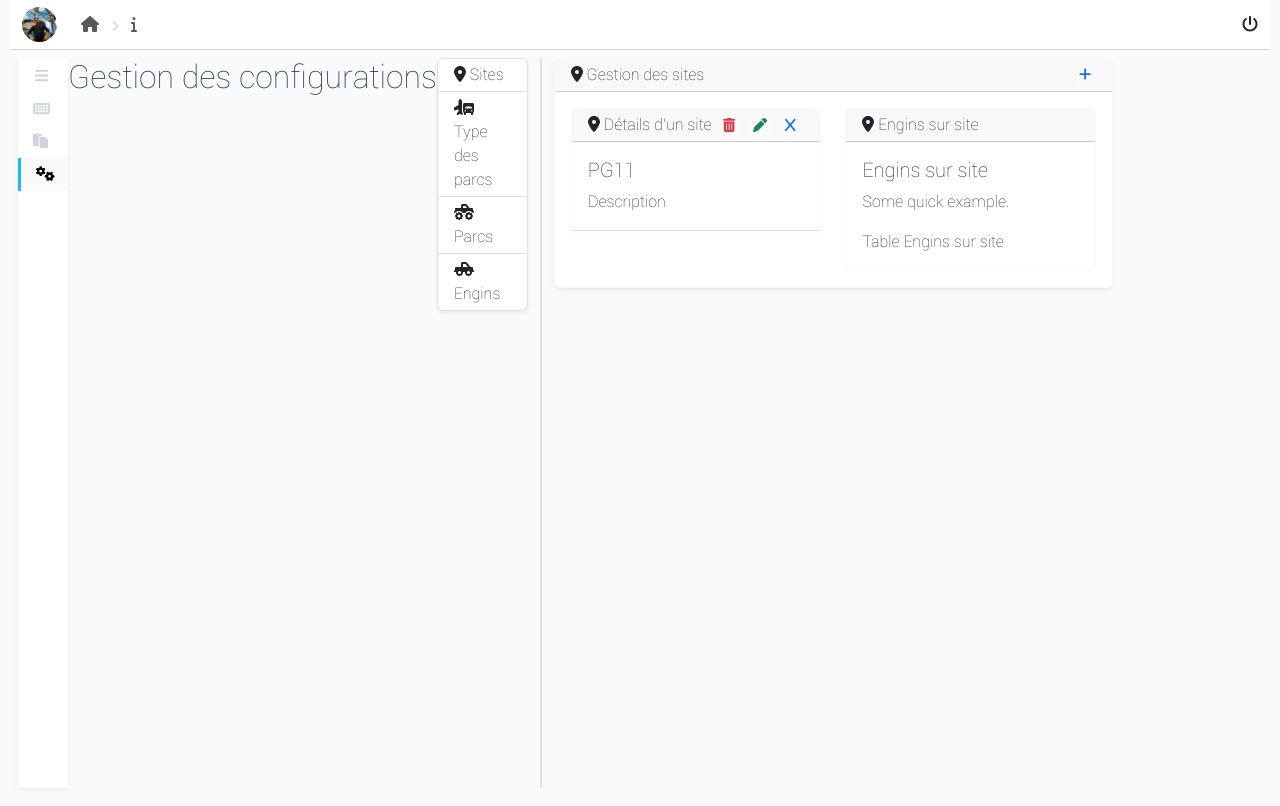
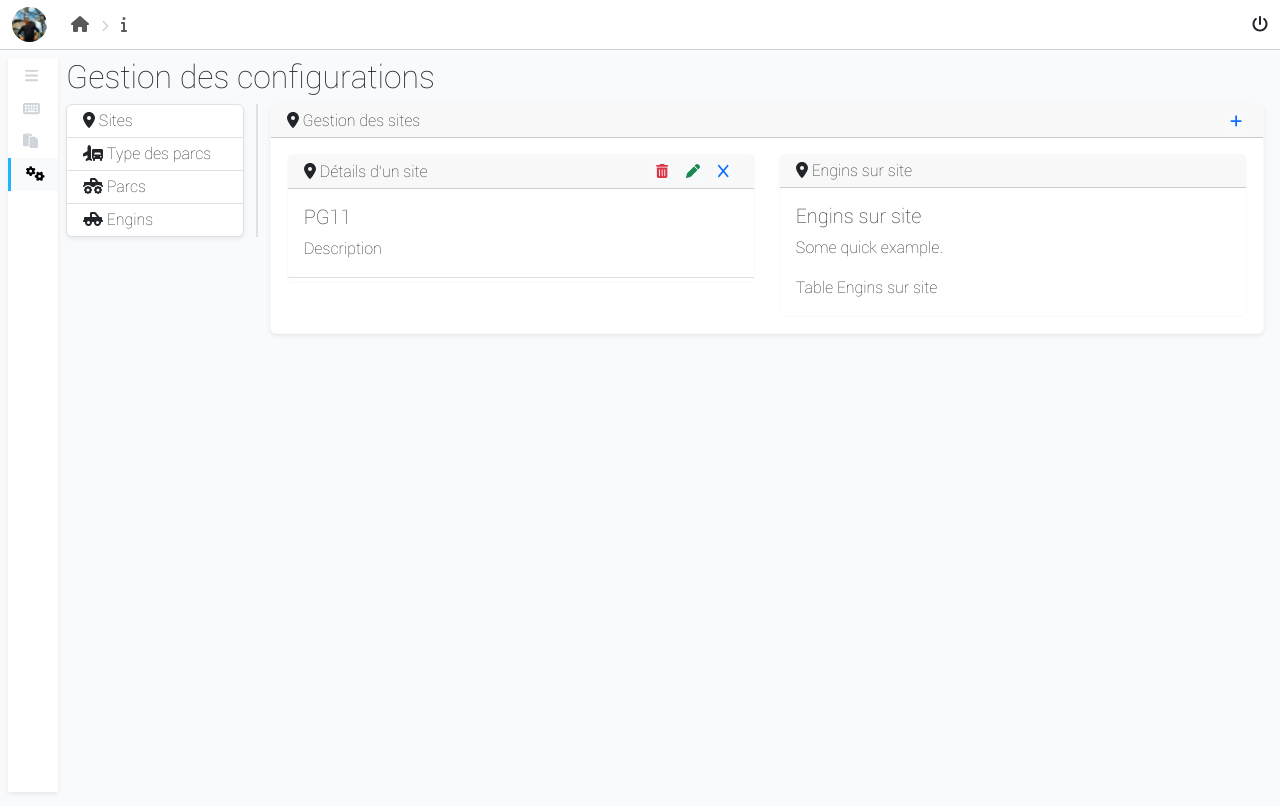
Before and after one commit to ghalass/react_client_001, a React (Create React App) app: page /config/sites/1 in a window 1280 px wide. Built offline with nearby package versions, Linux system fonts and the light colour scheme.

Commit message:
update design mainlyout

```diff
--- a/src/App.css
+++ b/src/App.css
@@ -22,82 +22,5 @@
 
 body {
   background-color: var(--color_navbar_bg) !important;
-  font-family: Roboto, -apple-system, BlinkMacSystemFont, Segoe UI,
-    Helvetica Neue, Arial, sans-serif, Apple Color Emoji, Segoe UI Emoji,
-    Segoe UI Symbol, Noto Color Emoji;
+  font-family: "Gill Sans", "Gill Sans MT", Calibri, "Trebuchet MS", sans-serif;
 }
-
-.navBarTop {
-  padding: 5px 0 !important;
-  background-color: var(--color_body_bg) !important;
-  border-bottom: 1px solid var(--color_gray);
-  height: 50px !important;
-}
-.mainContainer {
-  display: flex !important;
-}
-.main {
-  width: 100% !important;
-  padding: 10px !important;
-  padding-top: 0px !important;
-}
-
-.sidebar {
-  background: var(--color_body_bg);
-  height: calc(100vh - 70px);
-  width: 300px;
-  transition: all 0.2s !important;
-}
-.top_section {
-  display: flex;
-  align-items: center !important;
-  cursor: pointer !important;
-  padding: 5px !important;
-}
-.logo {
-  font-size: 12px !important;
-}
-.bars {
-  display: flex !important;
-  font-size: 15px !important;
-  margin-left: 50px;
-  margin-top: 5px;
-  margin-bottom: 5px;
-  color: var(--color_gray);
-  transition: all 0.2s !important;
-}
-.link {
-  display: flex;
-  color: var(--color_gray);
-  padding: 5px 15px;
-  gap: 15px;
-
-  text-decoration: none;
-  /*  border-radius: 15px; */
-  transition: all 0.2s;
-}
-.link:hover,
-.bars:hover {
-  background: var(--color_navbar_bg);
-  color: #000 !important;
-  transition: all 0.1s !important;
-}
-.link:hover {
-  padding-left: 17px;
-  /* background: var(--color_gray); */
-}
-.active {
-  background: var(--color_navbar_bg);
-  border-left: 3px solid var(--color_border);
-
-  color: #000 !important;
-}
-.icon,
-.link_text {
-  font-size: 15px !important;
-  transition: all 0.2s !important;
-}
-
-.pageTitle {
-  color: var(--color_black) !important;
-}
--- a/src/App.js
+++ b/src/App.js
@@ -1,21 +1,23 @@
-import { BrowserRouter, Route, Routes } from 'react-router-dom';
-import Home from './pages/Home';
-import Sites  from './pages/config/Sites';
-import Engins from './pages/config/Engins';
-import MainLayout  from './pages/MainLayout';
-import PageNotFound  from './pages/PageNotFound';
-import Config from './pages/config/Config.';
-import ConfigLayout from './pages/config/ConfigLayout';
-import SiteCreate from './components/sites/site/SiteCreate';
-import SitesLayout from './components/sites/SitesLayout';
+import { BrowserRouter, Route, Routes } from "react-router-dom";
+import Home from "./pages/Home";
+import Sites from "./pages/config/Sites";
+import Engins from "./pages/config/Engins";
+import MainLayout from "./pages/MainLayout";
+import PageNotFound from "./pages/PageNotFound";
+import Config from "./pages/config/Config.";
+import ConfigLayout from "./pages/config/ConfigLayout";
+import SiteCreate from "./components/sites/site/SiteCreate";
+import SitesLayout from "./components/sites/SitesLayout";
 
-import './App.css';
-import SiteLayout from './components/sites/site/SiteLayout';
-import SiteDelete from './components/sites/site/SiteDelete';
-import SiteUpdate from './components/sites/site/SiteUpdate';
+import "./App.css";
+import SiteLayout from "./components/sites/site/SiteLayout";
+import SiteDelete from "./components/sites/site/SiteDelete";
+import SiteUpdate from "./components/sites/site/SiteUpdate";
+import Toast from "./components/loaders/Toast";
 
 function App() {
   return (
+    <>
       <BrowserRouter>
         <Routes>
           <Route path="/" element={<MainLayout />}>
@@ -26,12 +28,10 @@ function App() {
                 <Route index element={<Sites />} />
                 <Route path="create" element={<SiteCreate />} />
 
-
                 <Route path=":id" element={<SiteLayout />}>
                   <Route path="delete" element={<SiteDelete />} />
-                <Route path="update" element={<SiteUpdate/>} />
+                  <Route path="update" element={<SiteUpdate />} />
                 </Route>
-
               </Route>
               <Route path="engins" element={<Engins />} />
               <Route path="*" element={<PageNotFound />} />
@@ -40,6 +40,8 @@ function App() {
           </Route>
         </Routes>
       </BrowserRouter>
+      <Toast />
+    </>
   );
 }
 
--- a/src/components/loaders/MainLoader.jsx
+++ b/src/components/loaders/MainLoader.jsx
@@ -2,7 +2,12 @@ import React from "react";
 import "./mainLoader.css";
 
 function MainLoader() {
-  return <div className="mainLoader">Loading ...</div>;
+  return (
+    <div className="mainLoader">
+      <div className="spinner-border border-1"></div>
+      <span className="mx-2">Loading ...</span>
+    </div>
+  );
 }
 
 export default MainLoader;
--- /dev/null
+++ b/src/components/loaders/Toast.jsx
@@ -0,0 +1,25 @@
+import React from "react";
+import "react-toastify/dist/ReactToastify.css";
+import { ToastContainer } from "react-toastify";
+
+function Toast() {
+  return (
+    <div className="text-left">
+      <ToastContainer
+        position="top-right"
+        autoClose={5000}
+        hideProgressBar={false}
+        newestOnTop={true}
+        closeOnClick={true}
+        rtl={false}
+        pauseOnHover={false}
+        pauseOnFocusLoss={false}
+        draggable={false}
+        progress={undefined}
+        theme="light"
+      />
+    </div>
+  );
+}
+
+export default Toast;
--- a/src/components/loaders/mainLoader.css
+++ b/src/components/loaders/mainLoader.css
@@ -1,4 +1,4 @@
-.mainLoader{
+.mainLoader {
   display: flex;
   justify-content: center;
   align-items: center;
@@ -7,6 +7,7 @@
   position: fixed;
   height: 100%;
   width: 100vw;
-    font-size: 25px !important;
-    color: red !important;
+  font-size: 20px;
+  color: var(--color_border);
+  overflow: hidden;
 }
--- a/src/components/navbar/NavBar.jsx
+++ b/src/components/navbar/NavBar.jsx
@@ -8,6 +8,8 @@ import { FontAwesomeIcon } from "@fortawesome/react-fontawesome";
 import React from "react";
 import { Container, Nav, Navbar } from "react-bootstrap";
 import { Link } from "react-router-dom";
+
+import "./navbar.css";
 
 function NavBar() {
   return (
--- /dev/null
+++ b/src/components/navbar/navbar.css
@@ -0,0 +1,6 @@
+.navBarTop {
+  padding: 5px 0 !important;
+  background-color: var(--color_body_bg) !important;
+  border-bottom: 1px solid var(--color_gray);
+  height: 50px !important;
+}
--- a/src/components/sidebar/MainSideBar.jsx
+++ b/src/components/sidebar/MainSideBar.jsx
@@ -7,6 +7,7 @@ import {
 import { FontAwesomeIcon } from "@fortawesome/react-fontawesome";
 import React, { useState } from "react";
 import { Link, NavLink } from "react-router-dom";
+import "./mainSideBar.css";
 
 function MainSideBar() {
   const [isOpen, setIsOpen] = useState(false);
@@ -32,14 +33,14 @@ function MainSideBar() {
   return (
     <div
       className="sidebar shadow-sm"
-      style={{ width: isOpen ? "250px" : "50px" }}
+      style={{ width: isOpen ? "200px" : "50px" }}
     >
       <div className="top_section">
         <div className="logo" style={{ display: isOpen ? "block" : "none" }}>
           APP
         </div>
 
-        <div className="bars" style={{ marginLeft: isOpen ? "130px" : "12px" }}>
+        <div className="bars" style={{ marginLeft: isOpen ? "140px" : "12px" }}>
           <FontAwesomeIcon icon={faBars} onClick={toggle} />
         </div>
       </div>
--- /dev/null
+++ b/src/components/sidebar/mainSideBar.css
@@ -0,0 +1,56 @@
+.sidebar {
+  background: var(--color_body_bg);
+  height: calc(100vh - 66px);
+  width: 200;
+  transition: all 0.2s !important;
+}
+.top_section {
+  display: flex;
+  align-items: center !important;
+  cursor: pointer !important;
+  padding: 5px !important;
+}
+.logo {
+  font-size: 12px !important;
+  padding-left: 5px;
+}
+.bars {
+  display: flex !important;
+  font-size: 15px !important;
+  margin-left: 45px;
+  margin-top: 5px;
+  margin-bottom: 5px;
+  color: var(--color_gray);
+  transition: all 0.2s !important;
+}
+.link {
+  display: flex;
+  color: var(--color_gray);
+  padding: 5px 15px;
+  gap: 15px;
+
+  text-decoration: none;
+  /*  border-radius: 15px; */
+  transition: all 0.2s;
+}
+.link:hover,
+.bars:hover {
+  background: var(--color_navbar_bg);
+  color: #000 !important;
+  transition: all 0.1s !important;
+}
+.link:hover {
+  padding-left: 17px;
+  /* background: var(--color_gray); */
+}
+.active {
+  background: var(--color_navbar_bg);
+  border-left: 3px solid var(--color_border);
+
+  color: #000 !important;
+}
+.icon,
+.link_text {
+  font-size: 15px !important;
+  transition: all 0.2s !important;
+}
--- a/src/pages/MainLayout.jsx
+++ b/src/pages/MainLayout.jsx
@@ -3,12 +3,11 @@ import Header from "../components/header/Header";
 import { Outlet } from "react-router-dom";
 import { Container } from "react-bootstrap";
 import MainSideBar from "../components/sidebar/MainSideBar";
-import "react-toastify/dist/ReactToastify.css";
-import { ToastContainer } from "react-toastify";
+
 import MainLoader from "../components/loaders/MainLoader";
 
 function MainLayout() {
-  const [loading, setLoading] = useState(true);
+  const [loading, setLoading] = useState(false);
   useEffect(() => {
     setTimeout(() => {
       setLoading(false);
@@ -16,37 +15,21 @@ function MainLayout() {
   }, []);
 
   return (
-    <div>
-      <div className="main">
+    <>
       {loading ? (
         <MainLoader />
       ) : (
-          <>
+        <div>
           <Header />
-            <Container fluid className="p-2 mainContainer">
+          <Container fluid className="p-2 d-flex">
             <MainSideBar />
-              <div className="text-left">
-                <ToastContainer
-                  position="top-right"
-                  autoClose={5000}
-                  hideProgressBar={false}
-                  newestOnTop={true}
-                  closeOnClick={true}
-                  rtl={false}
-                  pauseOnHover={false}
-                  pauseOnFocusLoss={false}
-                  draggable={false}
-                  progress={undefined}
-                  theme="light"
-                />
+            <div className="mx-2 w-100">
+              <Outlet />
             </div>
-
-              <Outlet />
           </Container>
+        </div>
+      )}
     </>
-        )}
-      </div>
-    </div>
   );
 }
 
--- a/src/pages/config/ConfigLayout.jsx
+++ b/src/pages/config/ConfigLayout.jsx
@@ -27,10 +27,10 @@ function ConfigLayout() {
 
   return (
     <>
-      <h2 className="pageTitle">Gestion des configurations</h2>
+      <h2>Gestion des configurations</h2>
       <Row>
         <Col
-          className="border-end border-2 col-lg-2 col-md-4 col-sm-6 col-12"
+          className="border-end border-2 col-lg-2 col-md-4 col-12"
           style={{ height: "100%", minWidth: "50px" }}
         >
           <SideBar list={list} />
```
Lines whose indentation alone changed are shown as unchanged.
